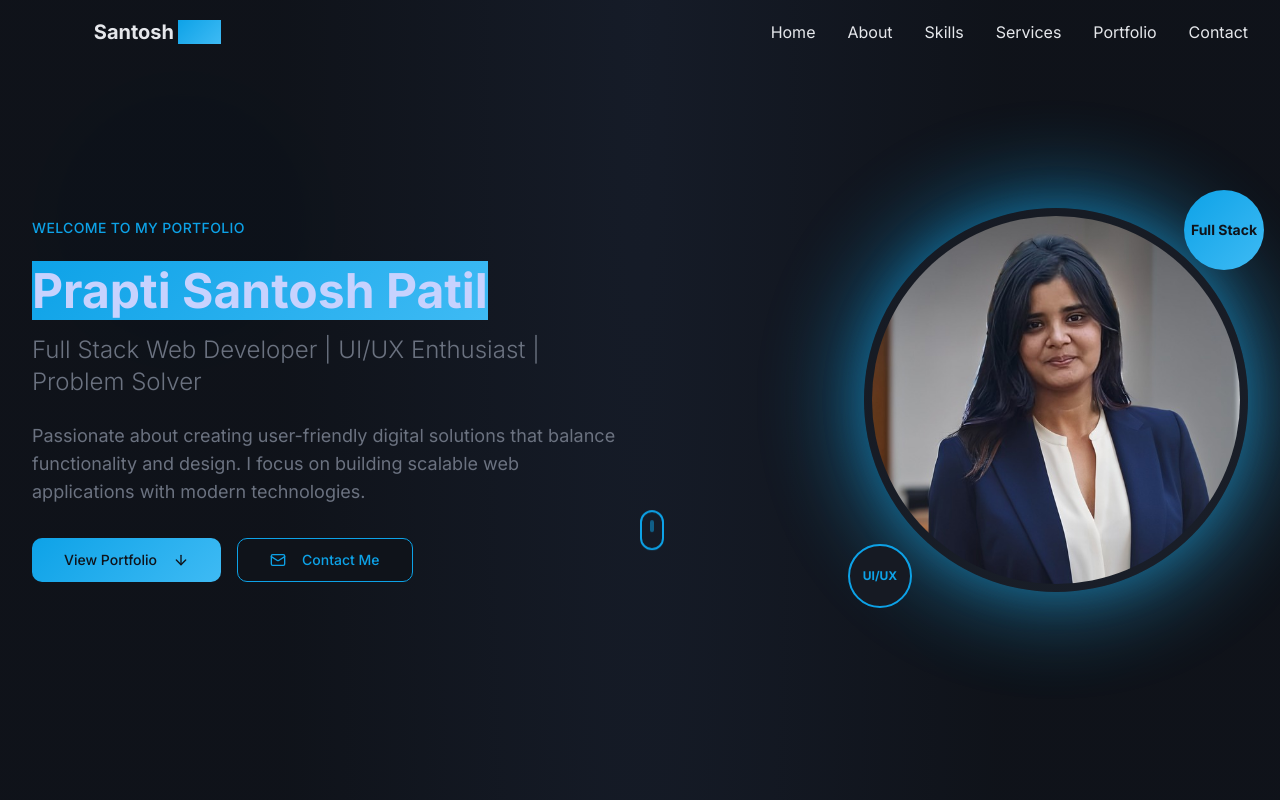
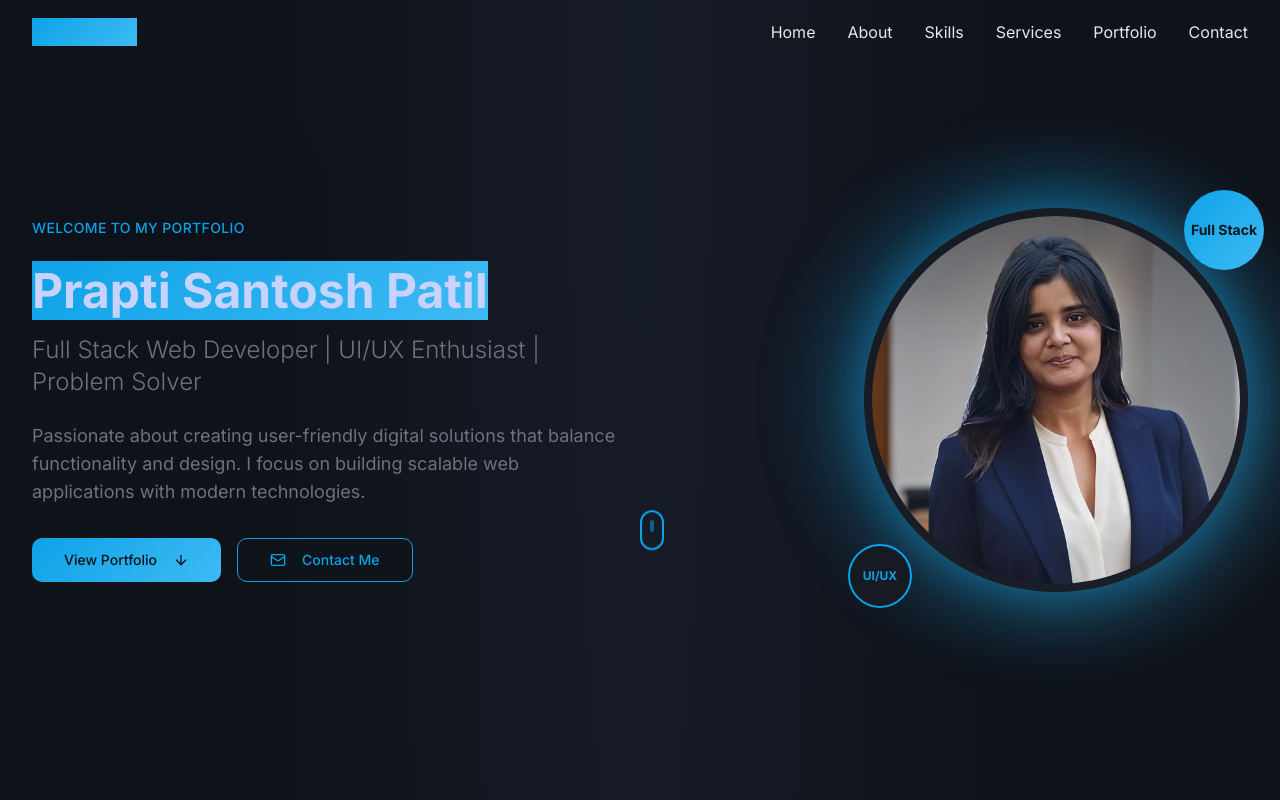
Before and after one commit to pprapti012/portfolio_praptipatil, a React (Vite) app: page / in a window 1280 px wide. Shown: the top 800 px of the page. Built offline with nearby package versions, Linux system fonts and the light colour scheme.

Commit message:
Visual edit in Lovable

```diff
--- a/src/components/Navbar.tsx
+++ b/src/components/Navbar.tsx
@@ -42,15 +42,13 @@ const Navbar = () => {
         <div className="flex justify-between items-center h-16">
           {/* Logo */}
           <div className="flex-shrink-0">
-           <h1 className="text-xl font-bold">
-              <span className="bg-clip-text text-transparent">Prapti</span>
-              <span className="text-foreground mx-1">Santosh</span>
-              <span className="gradient-primary bg-clip-text text-transparent">Patil</span>
+            <h1 className="text-xl font-bold gradient-primary bg-clip-text text-transparent bg-slate-300">
+              Prapti Patil
             </h1>
           </div>
 
           {/* Desktop Navigation */}
-          <div className="hidden md:block">
+          <div className="hidden md:block text-slate-300">
             <div className="ml-10 flex items-baseline space-x-8">
               {navItems.map(item => <button key={item.name} onClick={() => scrollToSection(item.href)} className="text-foreground hover:text-primary transition-smooth relative group">
                   {item.name}
```
